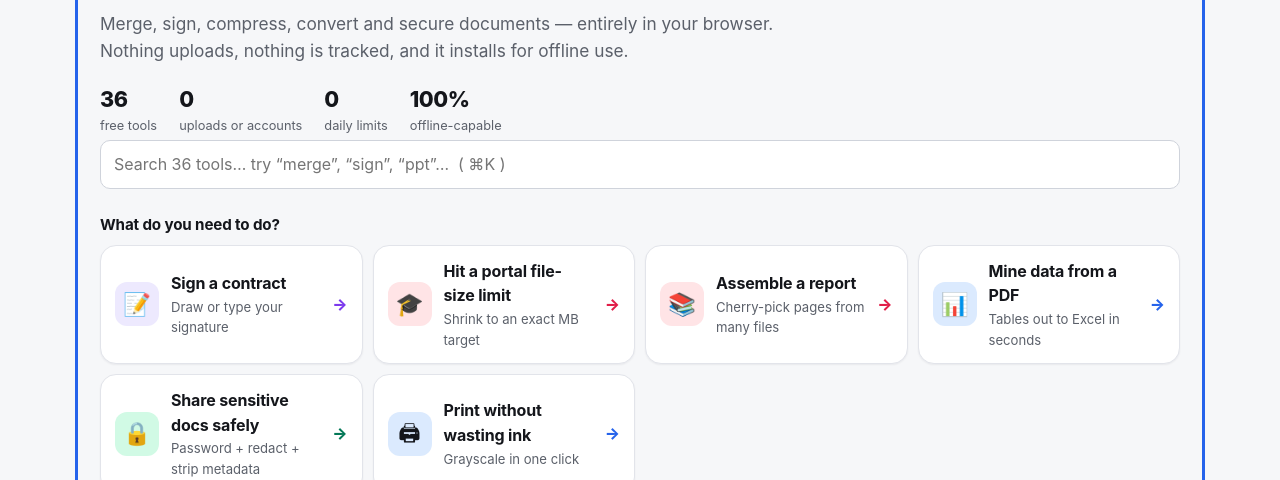
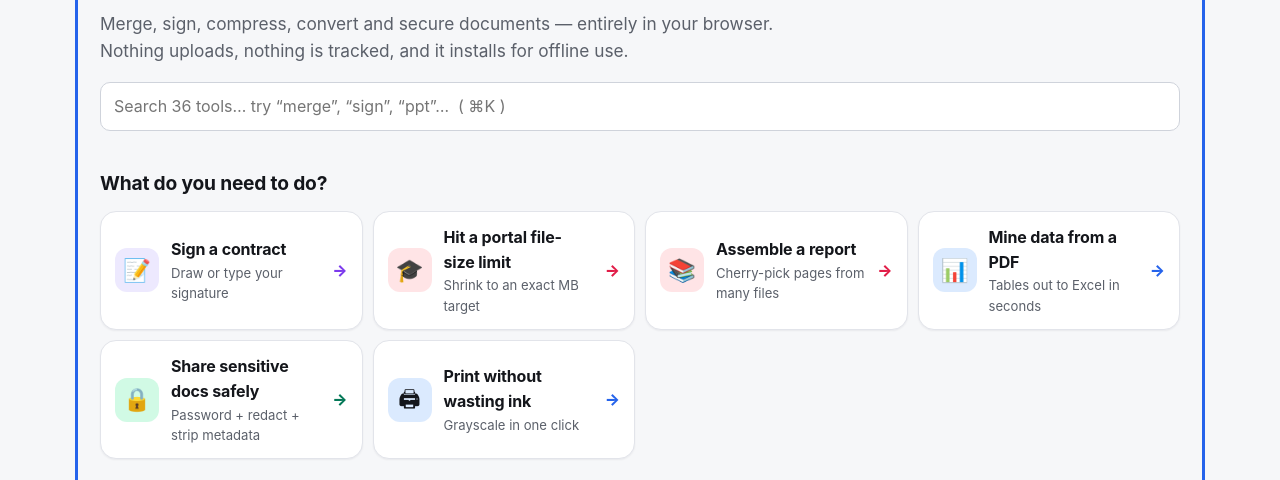
Before and after one commit to Rajath4/pdf-suite, a website built with Vite: page index.html in a window 1280 px wide. Shown: the part 274-754 px from the top of the page. Built offline with nearby package versions, Linux system fonts and the light colour scheme; files whose address does not match are found by name.

Commit message:
feat: enhance homepage layout and improve user engagement with guided discovery

```diff
--- a/src/main.ts
+++ b/src/main.ts
@@ -623,19 +623,14 @@ function homePage(): HTMLElement {
     h1,
     el('p', { class: 'lede' }, 'Merge, sign, compress, convert and secure documents — entirely in your browser. Nothing uploads, nothing is tracked, and it installs for offline use.'),
   );
-  const stats = el('div', { class: 'hero-stats' });
-  for (const [num, label] of [['36', 'free tools'], ['0', 'uploads or accounts'], ['0', 'daily limits'], ['100%', 'offline-capable']] as [string, string][]) {
-    const s = el('div', { class: 'stat' });
-    s.append(el('span', { class: 'stat-num' }, num), el('span', { class: 'stat-label' }, label));
-    stats.append(s);
-  }
-  hero.append(stats);
   const search = textInput('', 'Search 36 tools… try “merge”, “sign”, “ppt”…  ( ⌘K )');
   search.setAttribute('type', 'search');
   search.setAttribute('aria-label', 'Search tools');
   hero.append(search);
 
   // Persona-driven entry points: users think in jobs, not tool names.
+  // Rendered AFTER Recently used: returners get their tools first,
+  // first-timers get guided discovery. Both stay one scroll away.
   const jobs: { icon: string; job: string; why: string; tool: string }[] = [
     { icon: '📝', job: 'Sign a contract', why: 'Draw or type your signature', tool: 'sign' },
     { icon: '🎓', job: 'Hit a portal file-size limit', why: 'Shrink to an exact MB target', tool: 'compress' },
@@ -658,7 +653,6 @@ function homePage(): HTMLElement {
     );
     jobStrip.append(card);
   }
-  hero.append(el('div', { class: 'jobs-label' }, 'What do you need to do?'), jobStrip);
   // Install banner only after engagement (never on first paint), dismissible,
   // and never inside the installed app. Header button covers the rest.
   if (isEngaged() && !installDismissed() && !isInstalled()) {
@@ -677,6 +671,7 @@ function homePage(): HTMLElement {
   }
   root.append(hero);
 
+  // Returning users first: their own tools above everything else.
   const recent = getRecentTools();
   if (recent.length > 0) {
     const section = el('section', { class: 'cat recent' });
@@ -698,6 +693,12 @@ function homePage(): HTMLElement {
     section.append(grid);
     root.append(section);
   }
+
+  // Guided discovery second: jobs route intent → tool for everyone else.
+  const jobsSection = el('section', { class: 'cat' });
+  jobsSection.append(el('h2', {}, 'What do you need to do?'));
+  jobsSection.append(jobStrip);
+  root.append(jobsSection);
 
   const gridRoot = el('div', { id: 'tool-grid' });
 
--- a/src/styles.css
+++ b/src/styles.css
@@ -157,13 +157,8 @@ main { animation: rise 0.28s var(--ease-out); }
   -webkit-background-clip: text; background-clip: text; color: transparent;
 }
 .lede { color: var(--muted); font-size: 1.08rem; max-width: 64ch; }
-.hero-stats { display: flex; gap: 22px; flex-wrap: wrap; margin: 18px 0 4px; }
-.stat { display: grid; }
-.stat-num { font-size: 1.35rem; font-weight: 850; letter-spacing: -0.02em; }
-.stat-label { font-size: 0.8rem; color: var(--muted); }
 
 /* Persona jobs */
-.jobs-label { margin: 24px 0 8px; font-weight: 750; font-size: 0.95rem; letter-spacing: -0.01em; }
 .jobs { display: grid; grid-template-columns: repeat(auto-fill, minmax(240px, 1fr)); gap: 10px; }
 .job {
   display: flex; gap: 12px; align-items: center;
@@ -524,6 +519,5 @@ input[type="color"].input { padding: 4px; height: 44px; cursor: pointer; }
   .topnav > a:nth-child(2), .topnav > a:nth-child(3) { display: none; }
   .hero { padding-top: 32px; }
   .foot-cols { grid-template-columns: repeat(2, 1fr); }
-  .hero-stats { gap: 14px; }
   .preview-frame { height: 340px; }
 }
```
